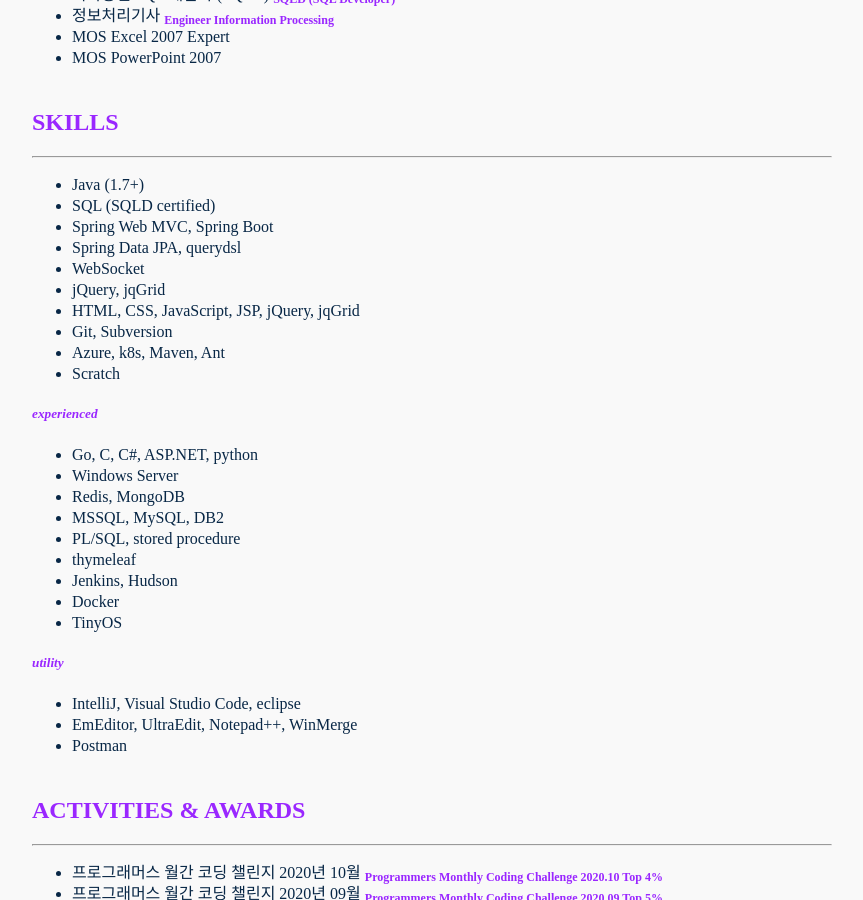
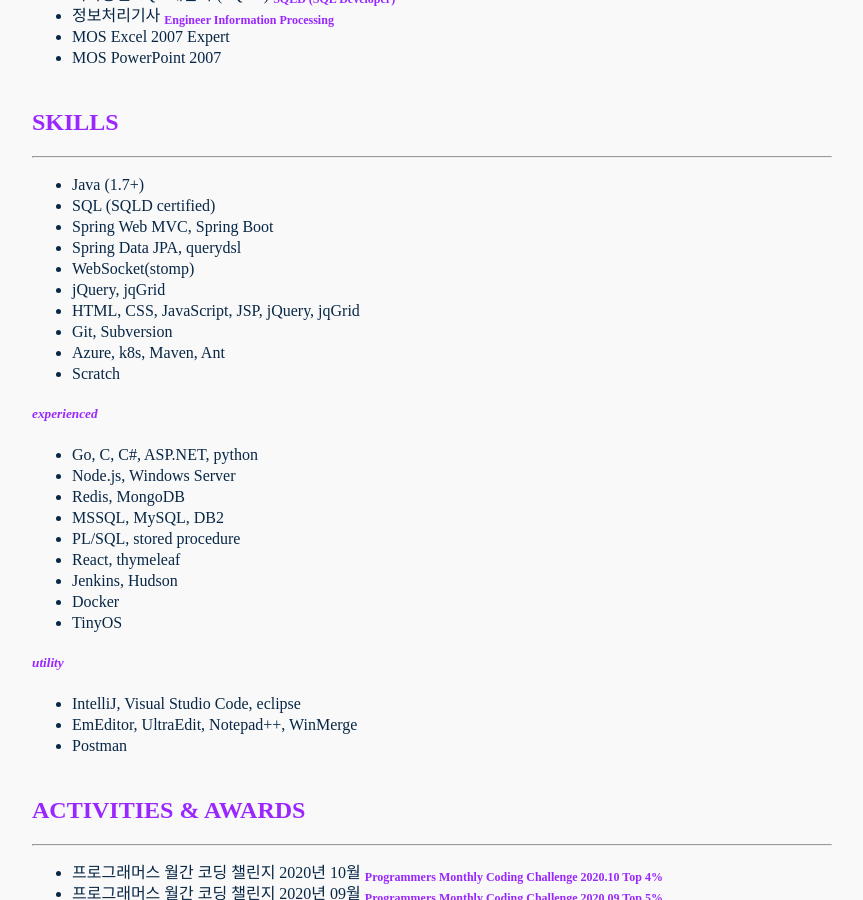
Before and after one commit to nimkoes/portfolio, a Jekyll site: the page built from about.md, in a window 1280 px wide and 900 px high, scrolled down 470 px. Shown: the whole window, without its empty margins (208-1071 px from the left). Built offline with Jekyll 4.4.1, drawn with Linux system fonts in a browser that asks for light colours.

Commit message:
update about.md

```diff
--- a/about.md
+++ b/about.md
@@ -29,7 +29,7 @@
 * SQL (SQLD certified)
 * Spring Web MVC, Spring Boot
 * Spring Data JPA, querydsl
-* WebSocket
+* WebSocket(stomp)
 * jQuery, jqGrid
 * HTML, CSS, JavaScript, JSP, jQuery, jqGrid
 * Git, Subversion
@@ -38,11 +38,11 @@
 
 ##### ***experienced***
 * Go, C, C#, ASP.NET, python
-* Windows Server
+* Node.js, Windows Server
 * Redis, MongoDB
 * MSSQL, MySQL, DB2
 * PL/SQL, stored procedure
-* thymeleaf
+* React, thymeleaf
 * Jenkins, Hudson
 * Docker
 * TinyOS
```
